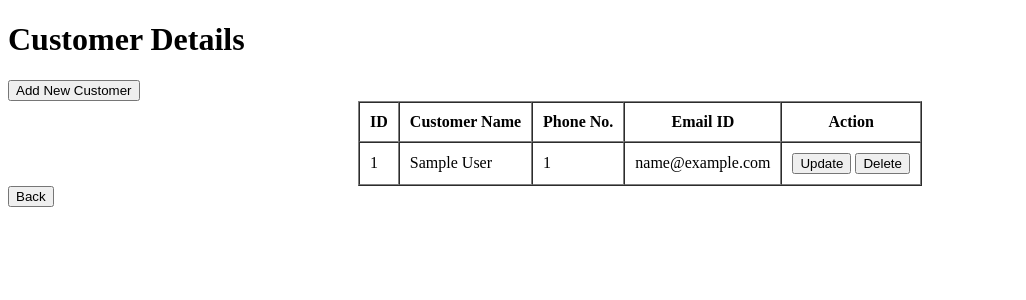
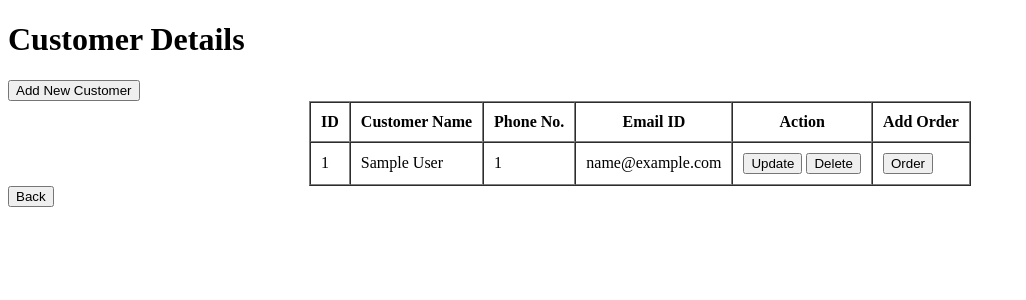
Before and after one commit to yashbarde12/Django, a Django app: page /customer/view/ in a window 1280 px wide. Shown: the top 300 px of the page, without its empty margins (0-1026 px from the left). Run offline with Django 5.2, Linux system fonts and the light colour scheme; tables that the repository leaves empty hold one stand-in row (values such as "Sample post").

Commit message:
Add files via upload

```diff
--- a/ColdCraze_cafe/db.sql
+++ b/ColdCraze_cafe/db.sql
@@ -14,8 +14,13 @@ delete from django_session;
 show tables;
 describe customer_customer;
 select * from customer_customer;
+
+truncate table customer_customer;
 -- ---------------------------------------------
 -- _________________ order _____________________
 show tables;
 describe order_order;
 select * from order_order;
+
+truncate table order_order;
+-- ---------------------------------------------
--- a/ColdCraze_cafe/order/views.py
+++ b/ColdCraze_cafe/order/views.py
@@ -13,7 +13,7 @@ def add_order(request):
     if (request.method == 'GET'):
         order_form = forms.OrderForm()
         form = {'form': order_form}
-        return render(request, 'order/add_customer.html', context= form)
+        return render(request, 'order/add_order.html', context= form)
     else:
         form_data = forms.OrderForm(request.POST)
         if (form_data.is_valid()):
--- a/ColdCraze_cafe/templates/customer/view_customer.html
+++ b/ColdCraze_cafe/templates/customer/view_customer.html
@@ -17,7 +17,8 @@
                 <th>Customer Name</th>
                 <th>Phone No.</th>
                 <th>Email ID</th>
-                <th colspan="2">Action</th>
+                <th colspan="1">Action</th>
+                <th>Add Order</th>
             </tr>
         </thead>
         <tbody>
@@ -31,6 +32,9 @@
                     <a href="/customer/update/{{customer.id}}"><button>Update</button></a>
                     <a href="/customer/delete/{{customer.id}}"><button>Delete</button></a>
                 </td>
+                <td>
+                    <a href="/order/add"><button>Order</button></a>
+                </td>
             </tr>
 
             {% endfor %}
```
